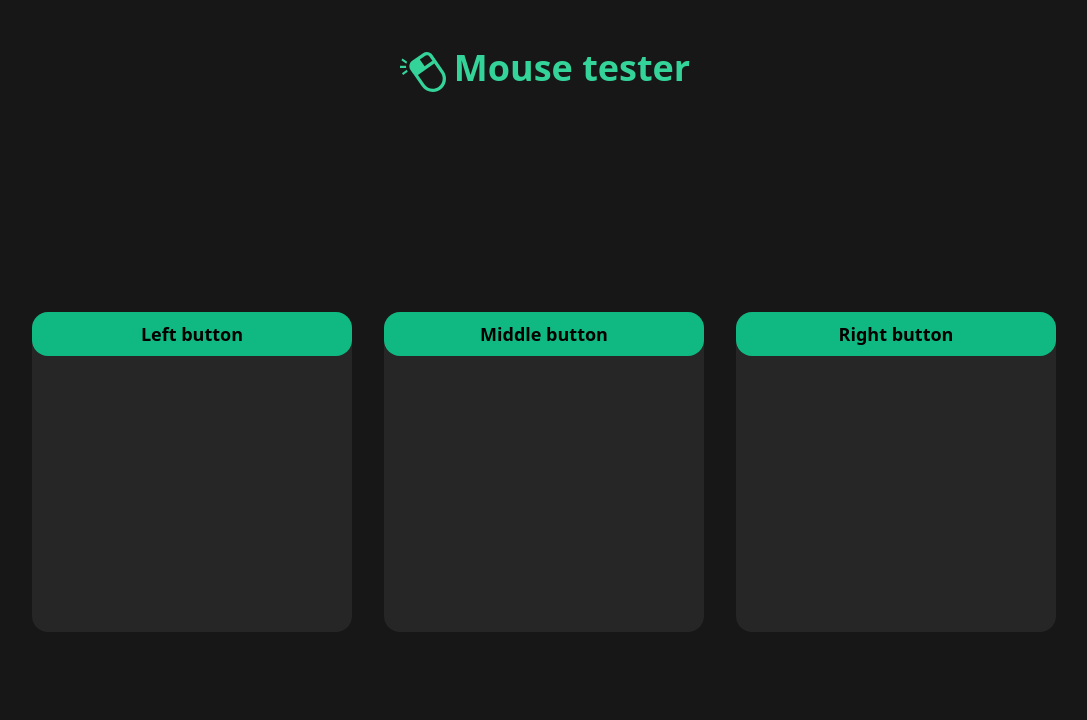
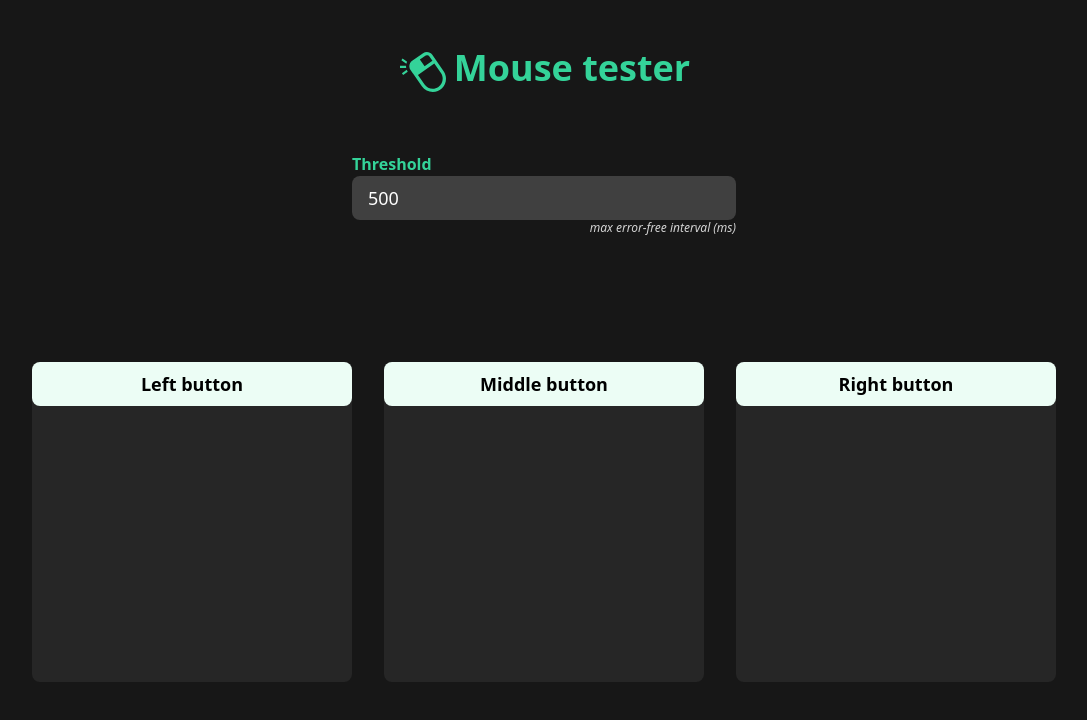
Before and after one commit to simecek-m/mouse-tester, a React (Vite) app: page / in a window 1280 px wide. Shown: the top 720 px of the page, without its empty margins (96-1183 px from the left). Built offline with nearby package versions, Linux system fonts and the light colour scheme.

Commit message:
add input for set click treshold

```diff
--- a/src/App.tsx
+++ b/src/App.tsx
@@ -1,19 +1,47 @@
-import { FC } from "react";
+import { FC, useState } from "react";
 import { ClickArea } from "./components/ClickArea";
 import MouseLogo from "./assets/mouse.svg?react";
 
 const App: FC = () => {
+  const [threshold, setTreshold] = useState<number | null>(500);
   return (
-    <div className="flex flex-col justify-center items-center w-screen h-screen bg-neutral-900">
+    <div className="flex flex-col justify-center items-center w-screen h-screen bg-neutral-900 select-none">
       <div className="text-emerald-400 font-bold text-4xl m-12 select-none flex flex-row gap-2">
         <MouseLogo className="fill-emerald-400 w-12 h-12" />
         <h1>Mouse tester</h1>
       </div>
-      <div className="h-full w-full flex flex-row justify-center items-center">
+      <section className="flex flex-col text-white p-2">
+        <label htmlFor="threshold" className="font-bold text-emerald-400">
+          Threshold
+        </label>
+        <input
+          className="bg-neutral-700 px-4 py-2 text-lg rounded-lg text-white outline-none w-96"
+          value={threshold ?? ""}
+          type="number"
+          onChange={(e) => {
+            try {
+              const value = e.target.value;
+              if (value == "") {
+                setTreshold(null);
+              }
+              const num = parseInt(e.target.value);
+              if (num >= 0 && num < 1000) {
+                setTreshold(num);
+              }
+            } catch (error) {
+              console.error(error);
+            }
+          }}
+        />
+        <div className="text-xs text-neutral-300 italic w-full text-end">
+          max error-free interval (ms)
+        </div>
+      </section>
+      <section className="h-full w-full flex flex-row justify-center items-center">
         <ClickArea title="Left button" />
         <ClickArea title="Middle button" />
         <ClickArea title="Right button" />
-      </div>
+      </section>
     </div>
   );
 };
--- a/src/components/ClickArea.tsx
+++ b/src/components/ClickArea.tsx
@@ -6,8 +6,8 @@ interface ClickAreaProps {
 
 export const ClickArea: FC<ClickAreaProps> = ({ title }) => {
   return (
-    <div className="bg-neutral-800 m-4 w-80 h-80 rounded-2xl">
-      <h3 className="w-450px w-full text-center text-lg bg-emerald-500 text-black font-semibold p-2 rounded-2xl select-none">
+    <div className="bg-neutral-800 m-4 w-80 h-80 rounded-lg">
+      <h3 className="w-450px w-full text-center text-lg bg-emerald-50 text-black font-semibold p-2 rounded-lg select-none">
         {title}
       </h3>
     </div>
```
